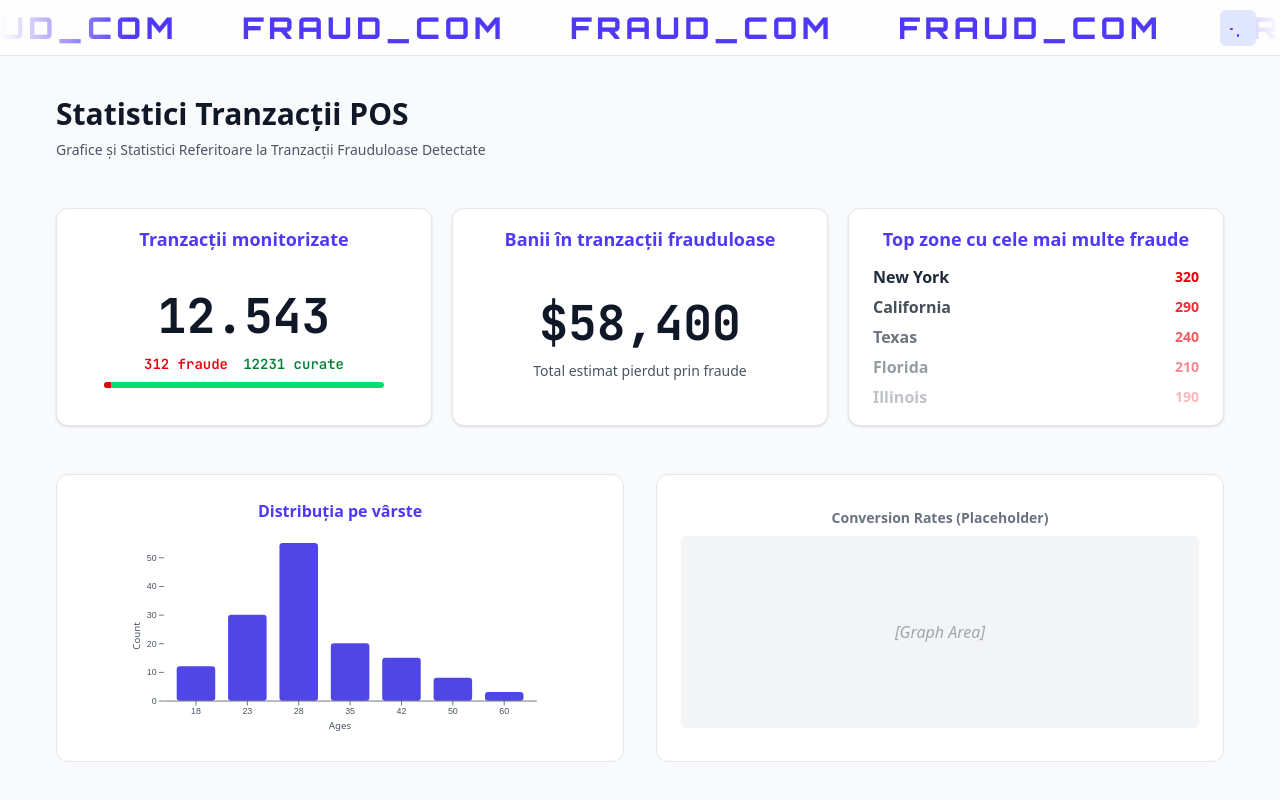
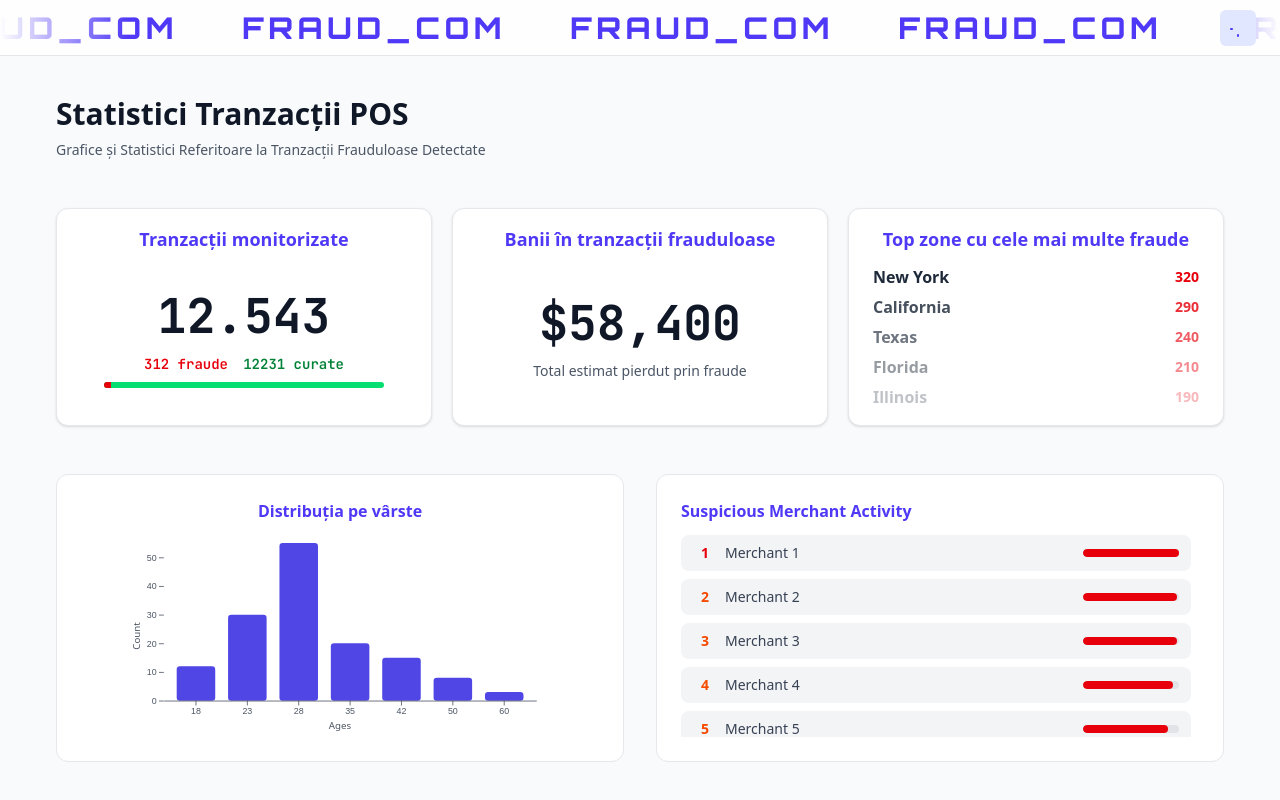
Before and after one commit to OmniBRN/COM-AI, a React (Vite) app in the folder front/: page / in a window 1280 px wide. Shown: the top 800 px of the page. Built offline with nearby package versions, Linux system fonts and the light colour scheme.

Commit message:
Am mai adaugat la frontend

```diff
--- a/front/src/components/GraphPlaceholders.tsx
+++ b/front/src/components/GraphPlaceholders.tsx
@@ -1,5 +1,6 @@
 import type { FC } from "react";
 import AgeHistogram from "./AgeHistogram";
+import SuspiciousMerchants from "./SuspiciousMerchants";
 const dummyAges = [
   { age: 18, count: 12 },
   { age: 23, count: 30 },
@@ -17,29 +18,8 @@ interface Props {
 const GraphPlaceholders: FC<Props> = ({ darkMode }) => {
   return (
   <section className="grid grid-cols-1 lg:grid-cols-2 gap-8">
-    {/* 🔹 First slot = interactive histogram */}
-      <AgeHistogram darkMode={darkMode} data={dummyAges} />
-
-    {/* 🔹 Second slot = keep one placeholder */}
-    <div
-      className={`p-6 rounded-xl h-72 flex flex-col border justify-center items-center
-        ${
-          darkMode
-            ? "bg-gray-800 border-gray-700 text-gray-400"
-            : "bg-white border-gray-200 text-gray-500"
-        }`}
-    >
-      <span className="text-center text-sm mb-2 font-semibold">
-        Conversion Rates (Placeholder)
-      </span>
-      <div
-        className={`w-full h-48 rounded-md ${
-          darkMode ? "bg-gray-700" : "bg-gray-100"
-        } flex items-center justify-center`}
-      >
-        <span className="italic opacity-60">[Graph Area]</span>
-      </div>
-    </div>
+    <AgeHistogram darkMode={darkMode} data={dummyAges} />
+    <SuspiciousMerchants darkMode={darkMode} />
   </section>
 );
 };
--- /dev/null
+++ b/front/src/components/SuspiciousMerchants.tsx
@@ -0,0 +1,93 @@
+import type { FC } from "react";
+import { useMemo } from "react";
+
+interface Props {
+  darkMode: boolean;
+}
+
+const SuspiciousMerchants: FC<Props> = ({ darkMode }) => {
+  // Dummy data — replace later with backend response
+  const merchants = useMemo(
+    () =>
+      Array.from({ length: 20 }, (_, i) => ({
+        name: `Merchant ${i + 1}`,
+        score: Math.round(100 - i * 3 + Math.random() * 5), // 100 down to ~45
+      })),
+    []
+  );
+
+  return (
+    <div
+      className={`p-6 rounded-xl h-72 flex flex-col border
+        ${
+          darkMode
+            ? "bg-gray-800 border-gray-700 text-gray-200"
+            : "bg-white border-gray-200 text-gray-700"
+        }`}
+    >
+      <h3
+        className={`text-base font-semibold mb-3 ${
+          darkMode ? "text-indigo-400" : "text-indigo-600"
+        }`}
+      >
+        Suspicious Merchant Activity
+      </h3>
+
+      {/* Scroll container */}
+      <div
+        className={`flex flex-col space-y-2 overflow-y-auto pr-2`}
+        style={{ maxHeight: "205px" }} // shows ~5 items
+      >
+        {merchants.map((m, index) => (
+          <div
+            key={m.name}
+            className={`flex items-center justify-between rounded-lg px-3 py-2 text-sm
+              ${
+                darkMode
+                  ? "bg-gray-700/50 hover:bg-gray-700"
+                  : "bg-gray-100 hover:bg-gray-200"
+              }
+              transition-colors duration-200
+            `}
+          >
+            {/* Rank */}
+            <span
+              className={`w-6 text-center font-bold ${
+                index === 0
+                  ? darkMode
+                    ? "text-red-400"
+                    : "text-red-600"
+                  : index < 5
+                  ? darkMode
+                    ? "text-orange-400"
+                    : "text-orange-600"
+                  : darkMode
+                  ? "text-gray-400"
+                  : "text-gray-500"
+              }`}
+            >
+              {index + 1}
+            </span>
+
+            {/* Merchant name */}
+            <span className="flex-1 text-left truncate font-medium ml-2">
+              {m.name}
+            </span>
+
+            {/* Score bar / severity */}
+            <div className="w-24 h-2 bg-gray-400/20 rounded-full overflow-hidden">
+              <div
+                className={`h-full rounded-full transition-all duration-300 ${
+                  darkMode ? "bg-red-500" : "bg-red-600"
+                }`}
+                style={{ width: `${m.score}%` }}
+              />
+            </div>
+          </div>
+        ))}
+      </div>
+    </div>
+  );
+};
+
+export default SuspiciousMerchants;
```
